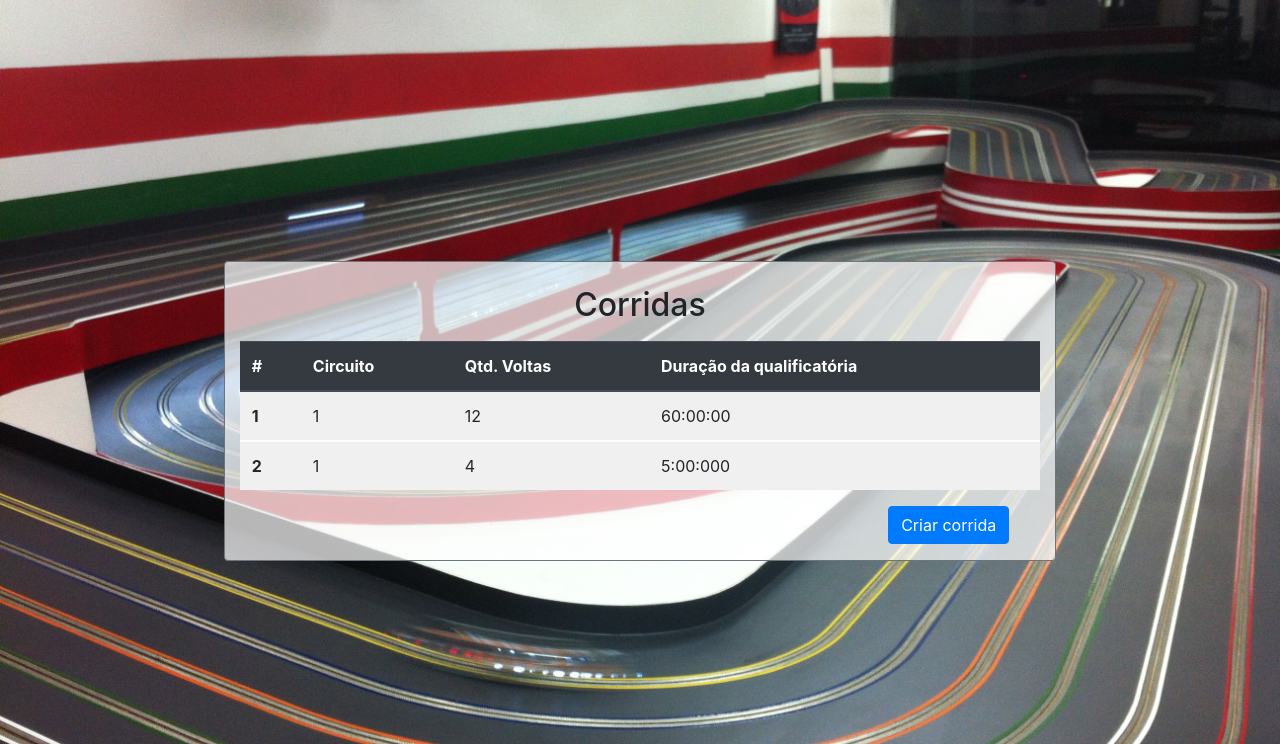
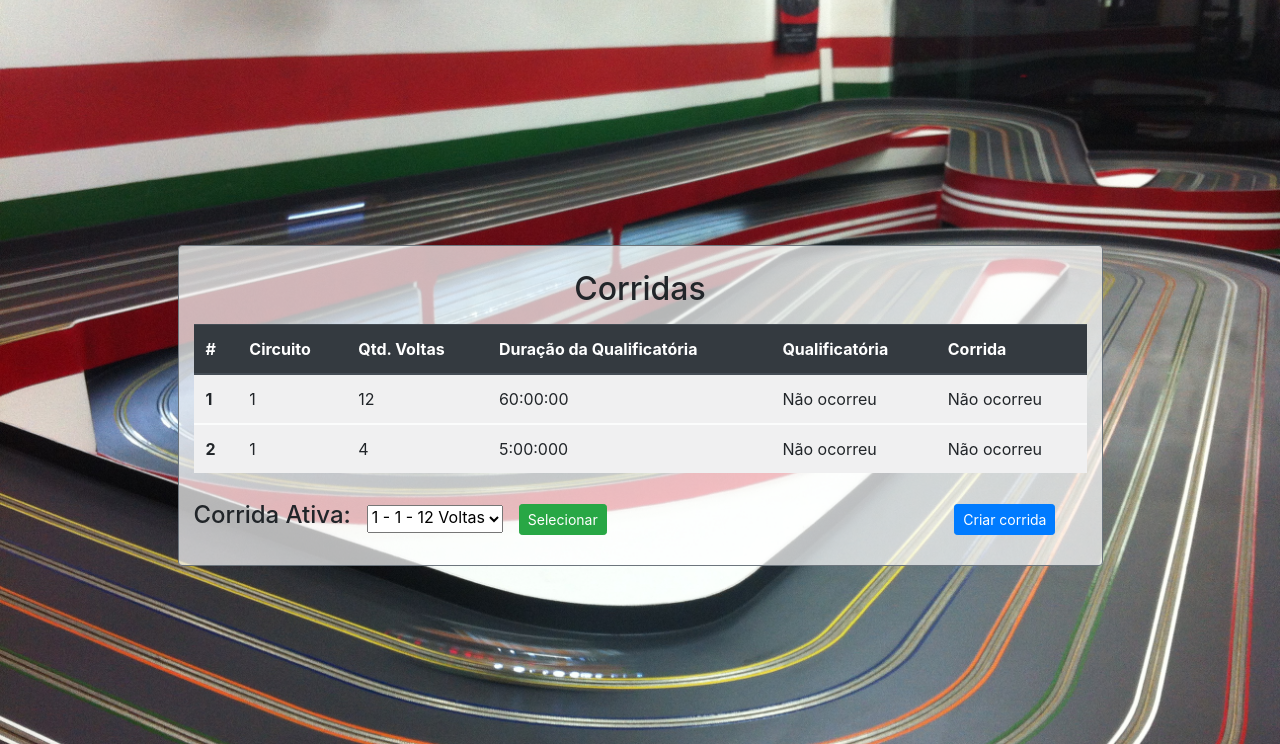
Before and after one commit to AndersonCorreia/PBL-2020.1-Autorama, a Flask app: a page that uses templates/base.html in a window 1280 px wide. Shown: the part 56-800 px from the top of the page. Run offline with Flask 2, Linux system fonts and the light colour scheme; some libraries are stand-ins or nearby versions.

Commit message:
escolha de corrida ativa, e mudanças no json

```diff
--- a/app.py
+++ b/app.py
@@ -81,6 +81,13 @@ def createCorrida():
         autorama.addCorrida(request.form.to_dict(), request.form.getlist('piloto_id[]'))
         return redirect(url_for('listCorrida'))
 
+@app.route('/configuração/corrida/ativa', methods=['POST'])
+def setCorridaAtiva():
+    if (request.method == "POST"):
+        autorama = Autorama()
+        autorama.setCorridaAtiva(request.form.to_dict())
+        return redirect(url_for('listCorrida'))
+
 @app.route('/configuração/corridas', methods=['GET'])
 def listCorrida():
     if (request.method == "GET"):
--- a/models/Autorama.py
+++ b/models/Autorama.py
@@ -30,6 +30,10 @@ class Autorama:
             self.dados['corridas'].append(corrida)
             self.save()
 
+    def setCorridaAtiva(self, dados):
+        self.dados['corrida_ativa'] = int(dados['corrida_ativa'])
+        self.save()
+
     def addPiloto(self, piloto):
         piloto['piloto_id'] = int(piloto['piloto_id'])
         if piloto['piloto_id'] == 0:
--- a/models/autorama.json
+++ b/models/autorama.json
@@ -50,7 +50,7 @@
             "equipe_id": 1,
             "nome": "Yakuza Fighters",
             "apelido": "",
-            "nacionalidade": "",
+            "nacionalidade": "Japão",
             "ano": "00/00/0000",
             "pontos": 0
         },
@@ -90,6 +90,8 @@
                     "voltas": 25
                 }
             ],
+            "qualificatoriaCompleta": false,
+            "corridaCompleta": false,
             "classificacao": [
                 {
                     "carro_id": 1,
@@ -125,5 +127,6 @@
     ],
     "tags": {
         "last": {}
-    }
+    },
+    "corrida_ativa": 1
 }
--- a/templates/base.html
+++ b/templates/base.html
@@ -31,7 +31,7 @@
         </div>
     </nav>
     <div class="container content">
-        <div class="border my-4 col-md-10 col-lg-9 mx-auto border-secondary rounded">
+        <div class="border my-4 col-md-11 col-lg-10 mx-auto border-secondary rounded">
             {% block content %} {% endblock %}
         </div>
     </div>
--- a/templates/config/corridas.html
+++ b/templates/config/corridas.html
@@ -7,10 +7,12 @@
     <table class="table table-striped table-responsive-md table-light col-12 p-0 m-0 my-3">
         <thead  class="thead-dark">
           <tr>
-            <th scope="col-2">#</th>
-            <th scope="col-4">Circuito</th>
+            <th scope="col-1">#</th>
+            <th scope="col-3">Circuito</th>
             <th scope="col-2">Qtd. Voltas</th>
-            <th scope="col-4">Duração da qualificatória</th>
+            <th scope="col-2">Duração da Qualificatória</th>
+            <th scope="col-2">Qualificatória</th>
+            <th scope="col-2">Corrida</th>
           </tr>
         </thead>
         {% for corrida in autorama['corridas'] %}
@@ -20,12 +22,36 @@
                 <td>{{corrida['circuito_id']}}</td>
                 <td>{{corrida['quantidadeDeVoltas']}}</td>
                 <td>{{corrida['qualificatoriaDuracao']}}</td>
+                <td>
+                    {%if not corrida['qualificatoriaCompleta'] %}
+                        Não ocorreu
+                    {% else %}
+                        <a class="btn-sm btn-info text-white m-2">Resultado</a>
+                    {% endif %}
+                </td>
+                <td>
+                    {%if not corrida['corridaCompleta'] %}
+                        Não ocorreu
+                    {% else %}
+                        <a class="btn-sm btn-success text-white m-2">Resultado</a>
+                    {% endif %}
+                </td>
             </tr>
         </tbody>
         {% endfor %}
     </table>
-        <div class="form-group col d-flex">
-            <a href="{{url_for('createCorrida')}}" type="submit" class="btn btn-primary align-self-center ml-auto mr-3">Criar corrida</a>
-        </div>
+    <div class="form-group col-12 d-flex">
+        <form action="{{url_for('setCorridaAtiva')}}" method="POST" class="row mr-auto">
+            <h4 class="align-self-center"> Corrida Ativa: </h4>
+            <select class="m-3 pb-1 align-self-center"  name="corrida_ativa">
+                {% for corrida in autorama['corridas'] %}
+                    <option value="{{corrida['corrida_id']}}" {% if (corrida['corrida_id'] == autorama['corrida_ativa']) %} selected {% endif %}>
+                        {{corrida['corrida_id']}} - {{corrida['circuito_id']}} - {{corrida['quantidadeDeVoltas']}} Voltas
+                    </option>
+                {% endfor %}
+            </select>
+            <button type="submit" class="btn btn-sm btn-success align-self-center m-0">Selecionar</button>
+        </form>
+        <a href="{{url_for('createCorrida')}}" type="submit" class="btn btn-sm btn-primary align-self-center ml-auto mr-3">Criar corrida</a>
     </div>
 {% endblock %}
```
